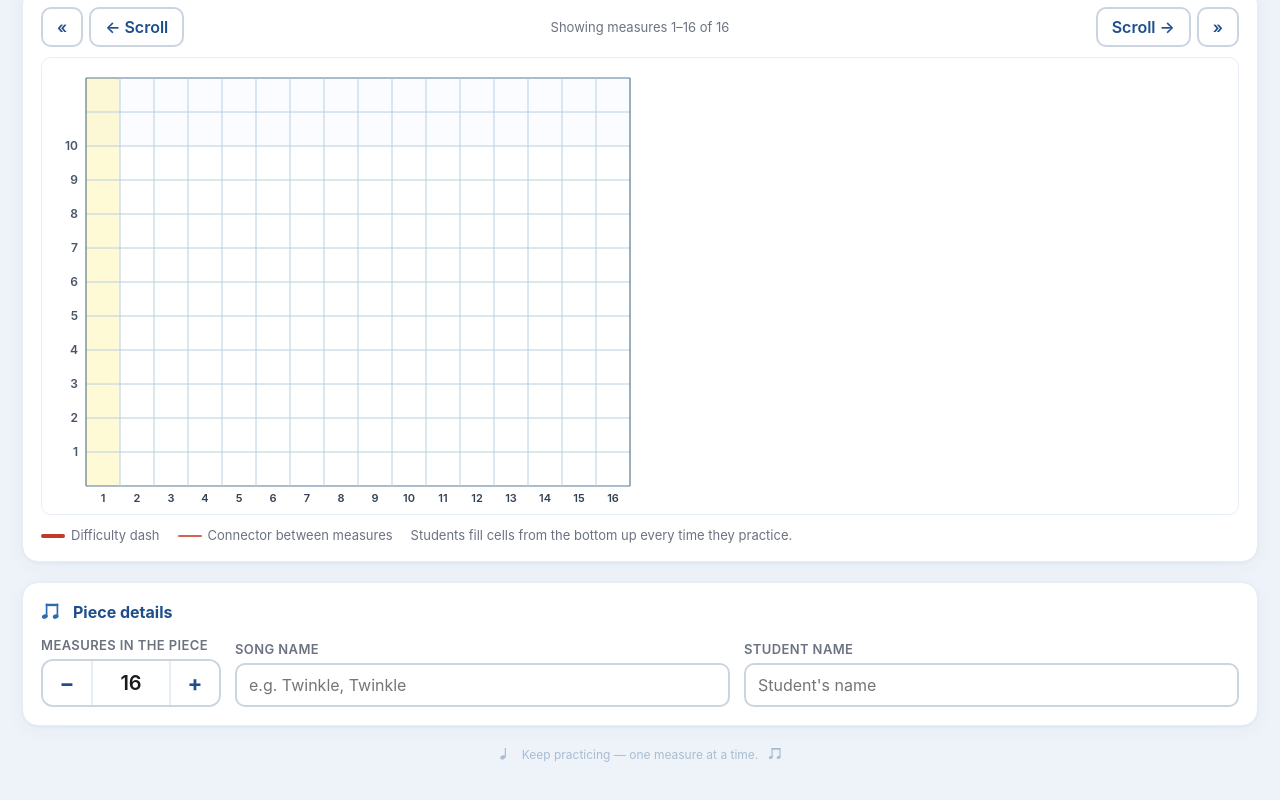
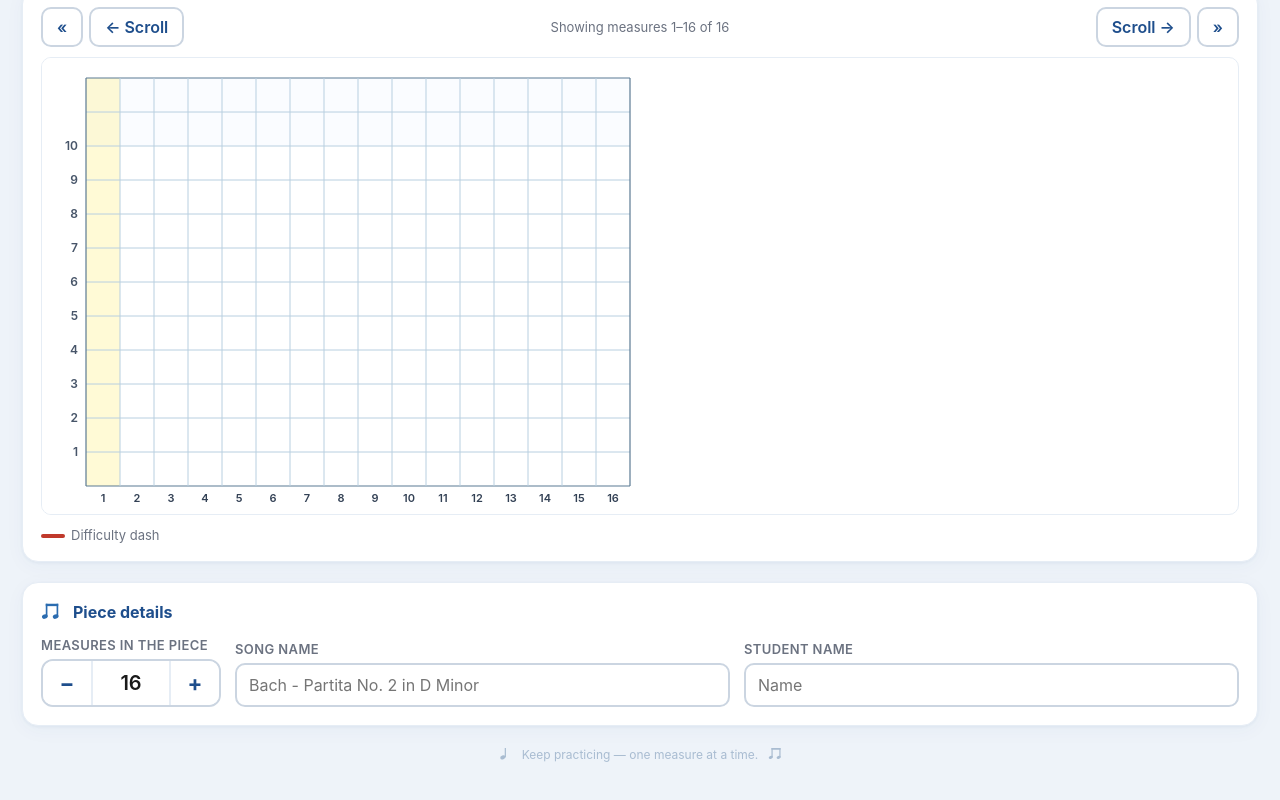
Before and after one commit to gracekazmierski/Graphestra, a plain HTML site: page index.html in a window 1280 px wide. Shown: the part 306-1106 px from the top of the page. Drawn offline with Linux system fonts and the light colour scheme.

Commit message:
v2 cosmetic updates to subtext

```diff
--- a/index.html
+++ b/index.html
@@ -543,8 +543,6 @@
     <div id="graph-container"></div>
     <div class="legend no-print">
       <span><span class="sw"></span>Difficulty dash</span>
-      <span><span class="sw-line"></span>Connector between measures</span>
-      <span>Students fill cells from the bottom up every time they practice.</span>
     </div>
   </section>
 
@@ -564,11 +562,11 @@
       </label>
       <label class="piece-field">
         <span class="piece-label">Song name</span>
-        <input id="song-name" type="text" placeholder="e.g. Twinkle, Twinkle" maxlength="80" />
+        <input id="song-name" type="text" placeholder="Bach - Partita No. 2 in D Minor" maxlength="80" />
       </label>
       <label class="piece-field">
         <span class="piece-label">Student name</span>
-        <input id="student-name" type="text" placeholder="Student's name" maxlength="80" />
+        <input id="student-name" type="text" placeholder="Name" maxlength="80" />
       </label>
     </div>
   </section>
```
